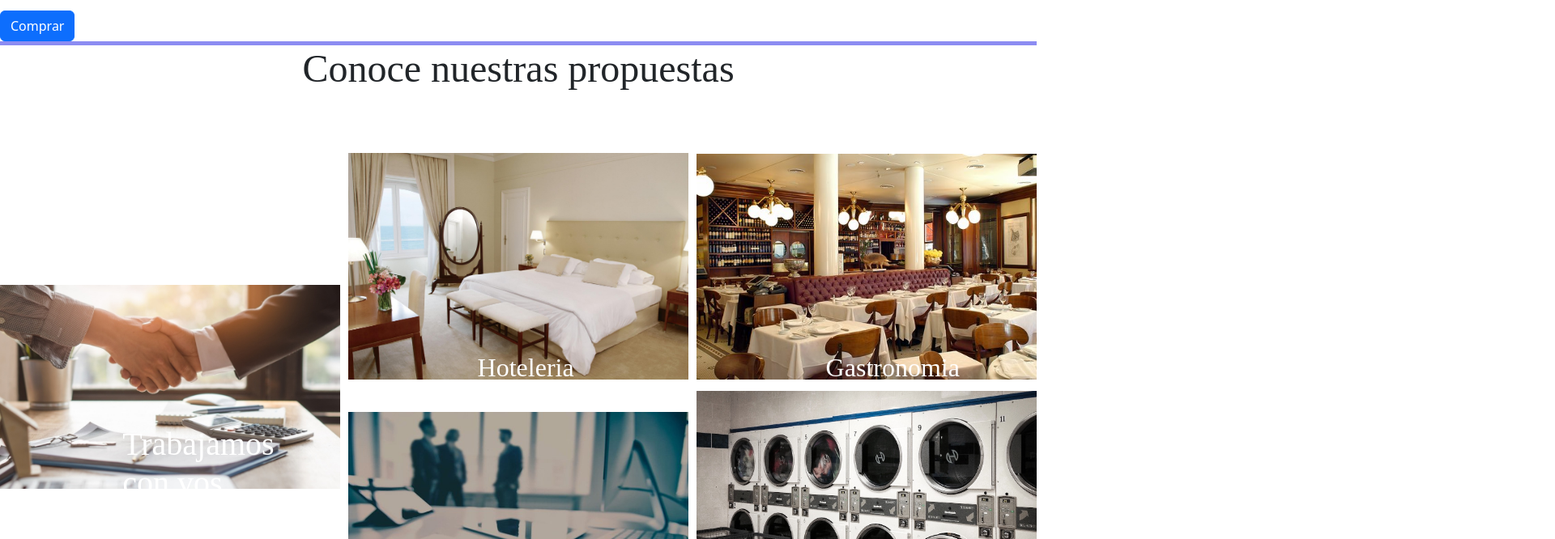
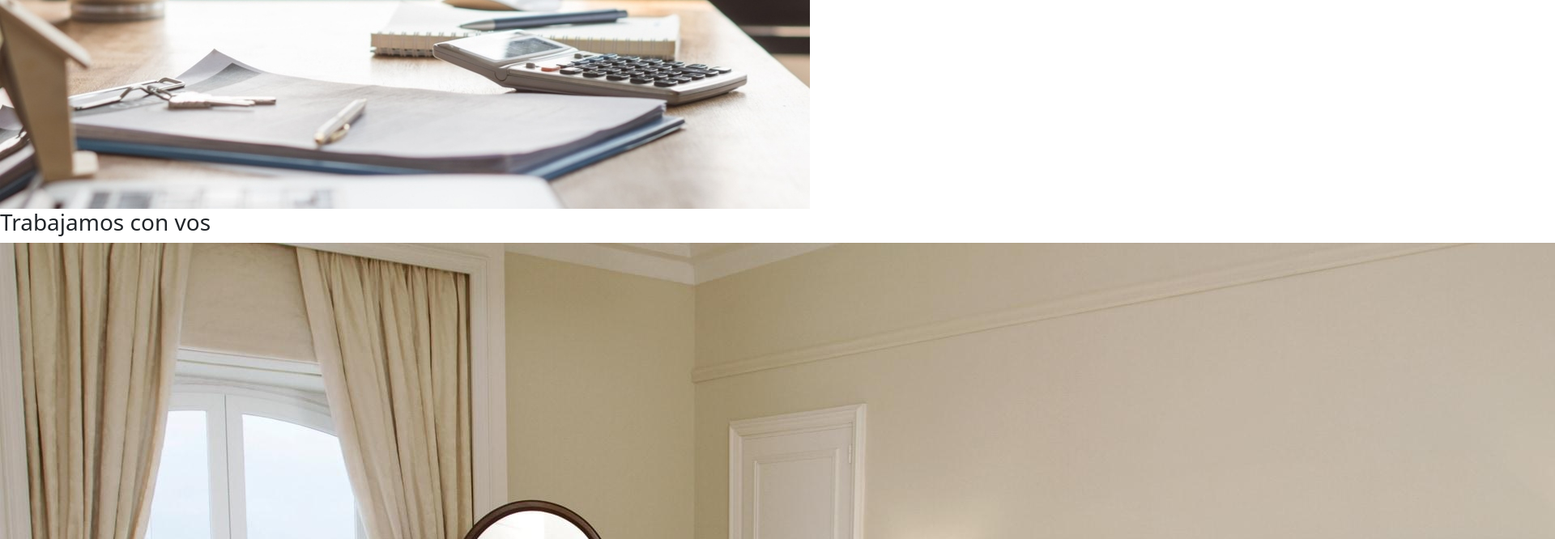
Before and after one commit to MartinEsposto/CoderHouse, a website: page index.html in a window 1280 px wide. Shown: the part 2134-2800 px from the top of the page at 81% size, 1920 px wide, since content can reach past the window. Drawn offline with nearby package versions, Linux system fonts and the light colour scheme; files that its build step writes are made by us from their sources.

```diff
--- a/scss/styles.scss
+++ b/scss/styles.scss
@@ -1,109 +1,43 @@
-.menu-conoce{
-    display: grid;
-    grid-template-columns: repeat(3, 1fr);
-    grid-template-rows: repeat(2, 1fr);
-    grid-column-gap: 10px;
-    grid-row-gap: 10px;
-    border-bottom: 5px solid hsl(240,80%,75%);
-    padding-top: 5%;
-    padding-bottom: 5%;
+header{
+    .masbel-titulo{
+        display: flex;
+        justify-content: center;
+        align-items: center;
+        font-family: FontQuick;
+        color: black;
     }
 
-    .div1 { grid-area: 1 / 1 / 3 / 2;
-        display:flex;
+    .logo-carrito-buscador{
+        background-image: url();
+        background-size: 6%;
+        display: flex;
+        justify-content: space-between;
         align-items: center;
     }
 
-    .div2 { grid-area: 1 / 2 / 2 / 3;
-        display:flex;
-        align-items: center;
+    .logo-masbel{
+        display: flex;
+        max-width: 50%;
+        border-radius: 50%;
     }
 
-    .div3 { grid-area: 1 / 3 / 2 / 4;
-        display:flex;
-        align-items: center;
-    }
-
-    .div4 { grid-area: 2 / 3 / 3 / 4;
-        display:flex;
-        align-items: center;
-    }
-
-    .div5 { grid-area: 2 / 2 / 3 / 3;
-        display:flex;
-        align-items: center;
-    }
-
-    .conocetamaño{
+    .buscador{
+        display: flex;
+        font-family: FontQuick;
+        margin-right: 10%;
         width: 100%;
     }
 
-    .hoteleriatamaño{
-        width: 100%;
+    .carrito-imagen{
+        display: flex;
     }
 
-    .gastronomiatamaño{
-        width: 100%;
+    .menu{
+        border-top: 5px solid hsl(240,80%,75%);
+        border-bottom: 5px solid hsl(240,80%,75%);
+        display: flex;
+        justify-content: center;
+        font-family: FontQuick;
+        font-size: 115%;
     }
-
-    .lavanderiatamaño{
-        width: 100%;
-    }
-
-    .edificiostamaño{
-        width: 100%;
-    }
-
-.conocetitulo{
-    display: flex;
-    justify-content: center;
-    align-items: center;
-    border-top: 5px solid hsl(240,80%,75%);
-    font-family: FontQuick;
-    font-size: 300%;
 }
-
-.titulotrabajamos{
-    position: relative;
-    right: 64%;
-    bottom: -17%;
-    font-size: 250%;
-    font-family: FontQuick;
-    color: white;
-}
-
-.titulohoteleria{
-    position: relative;
-    right: 62%;
-    bottom: -45%;
-    font-size: 200%;
-    font-family: FontQuick;
-    color: white;
-}
-
-.titulogastronomia{
-    position: relative;
-    right: 62%;
-    bottom: -45%;
-    font-size: 200%;
-    font-family: FontQuick;
-    color: white;
-}
-
-.titulolavanderia{
-    position: relative;
-    right: 62%;
-    bottom: -45%;
-    font-size: 200%;
-    font-family: FontQuick;
-    color: white;
-}
-
-.tituloedificios{
-    position: relative;
-    right: 62%;
-    bottom: -33%;
-    font-size: 200%;
-    font-family: FontQuick;
-    color: white;
-}
```
Also changed, not shown: css/style.css.
